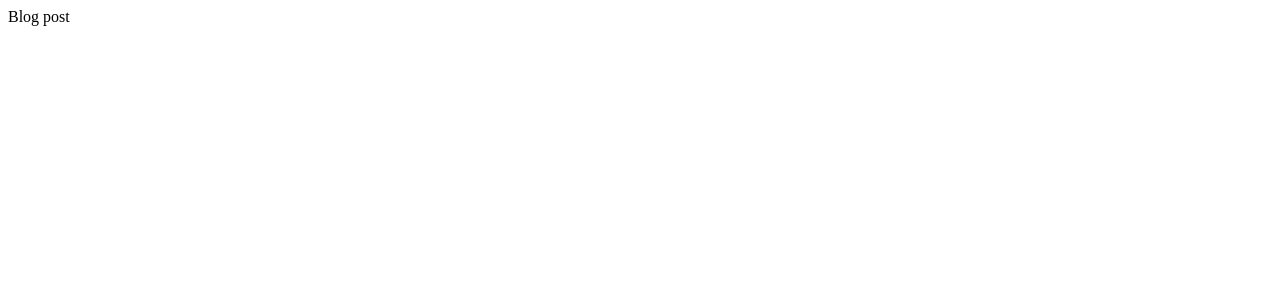
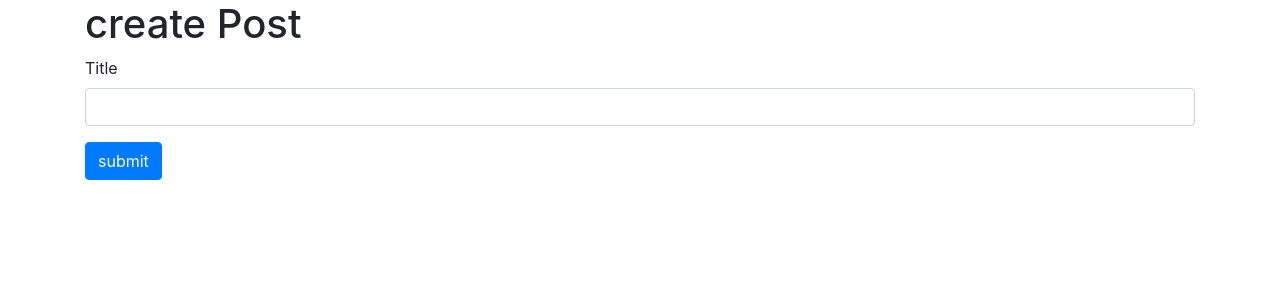
Before and after one commit to Farhanisto/blog, a React (Create React App) app in the folder client/: page / in a window 1280 px wide. Shown: the top 300 px of the page. Built offline with nearby package versions, Linux system fonts and the light colour scheme.

Commit message:
added the postcreate component

```diff
--- a/client/package.json
+++ b/client/package.json
@@ -6,6 +6,7 @@
     "@testing-library/jest-dom": "^4.2.4",
     "@testing-library/react": "^9.3.2",
     "@testing-library/user-event": "^7.1.2",
+    "axios": "^0.19.2",
     "react": "^16.13.1",
     "react-dom": "^16.13.1",
     "react-scripts": "3.4.1"
--- a/client/public/index.html
+++ b/client/public/index.html
@@ -15,6 +15,8 @@
       user's mobile device or desktop. See https://developers.google.com/web/fundamentals/web-app-manifest/
     -->
     <link rel="manifest" href="%PUBLIC_URL%/manifest.json" />
+    <!-- CSS only -->
+    <link rel="stylesheet" href="https://stackpath.bootstrapcdn.com/bootstrap/4.5.0/css/bootstrap.min.css" integrity="sha384-9aIt2nRpC12Uk9gS9baDl411NQApFmC26EwAOH8WgZl5MYYxFfc+NcPb1dKGj7Sk" crossorigin="anonymous">
     <!--
       Notice the use of %PUBLIC_URL% in the tags above.
       It will be replaced with the URL of the `public` folder during the build.
--- a/client/src/App.js
+++ b/client/src/App.js
@@ -1,5 +1,9 @@
 import React from 'react'
+import PostCreate from './PostCreate'
 
 export default ()=> {
-    return <div> Blog post </div>
+    return <div className= "container">
+        <h1>create Post</h1>
+        <PostCreate/>
+    </div>
 }
--- /dev/null
+++ b/client/src/PostCreate.js
@@ -0,0 +1,27 @@
+import React, {useState} from 'react'
+import axios from 'axios'
+
+export default () => {
+    const [title, setTitle] = useState('')
+
+    const onSubmit = async(event) => {
+        event.preventDefault()
+
+        await axios.post('http://localhost:4000/posts', {
+            title
+        })
+        setTitle('')
+    }
+
+    return (
+        <div>
+            <form onSubmit= {onSubmit}>
+                <div className="form-group">
+                    <label> Title</label>
+                    <input className="form-control" type="text" value= { title } onChange={e=> setTitle(e.target.value)}/>
+                </div>
+                <button className= "btn btn-primary">submit</button>
+            </form>
+        </div>
+    )
+}
```
Also changed, not shown: 1 other file (tests, documents, lock files or other folders).
